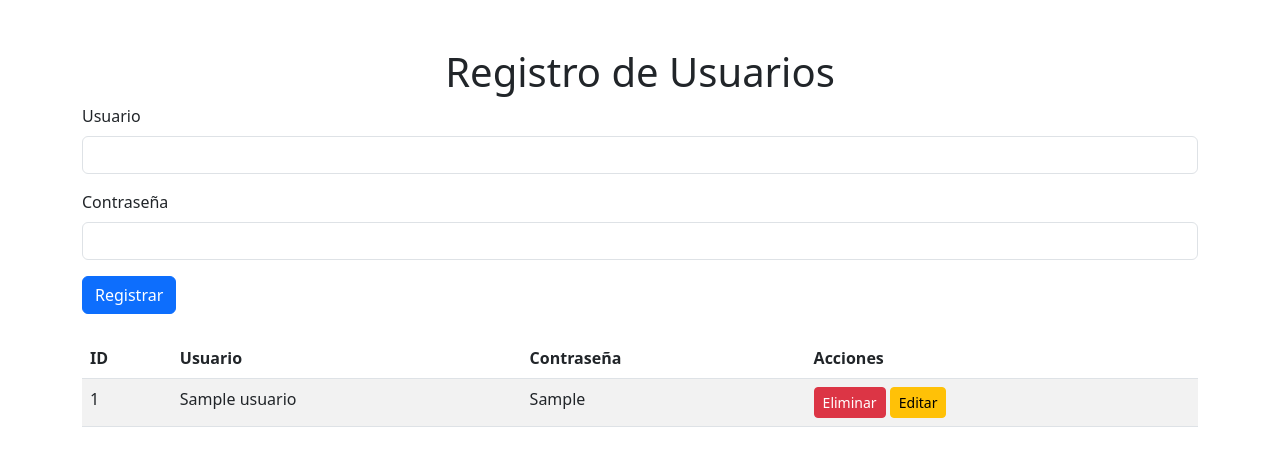
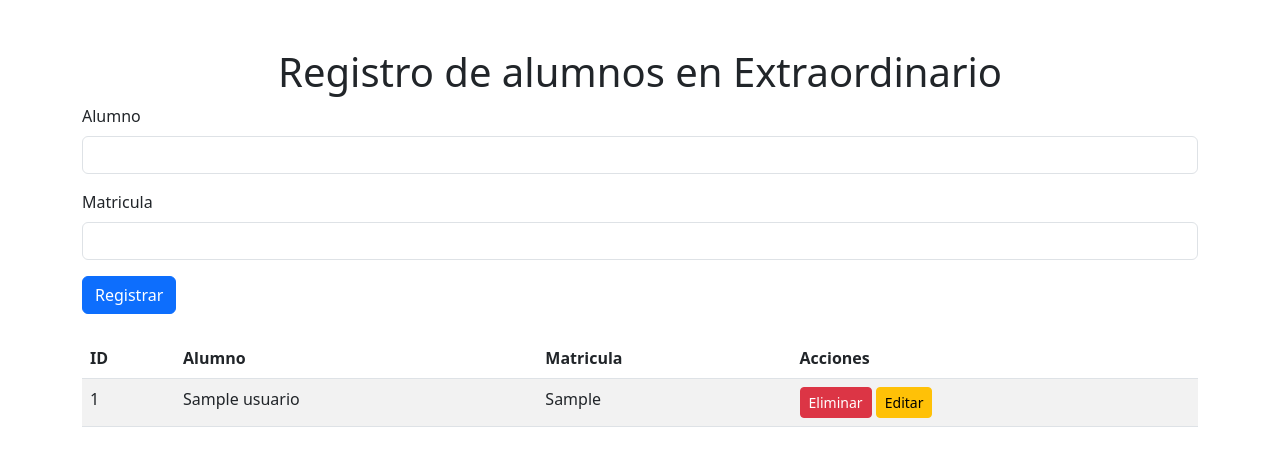
Before and after one commit to Alan-Cortez/Extraordinario, a Flask app: page / in a window 1280 px wide. Shown: the top 466 px of the page. Run offline with Flask 3, Linux system fonts and the light colour scheme; tables that the repository leaves empty or names only in its code hold one stand-in row (values such as "Sample post").

Commit message:
Update app.html

```diff
--- a/templates/app.html
+++ b/templates/app.html
@@ -8,15 +8,15 @@
 </head>
 <body>
     <div class="container mt-5">
-        <h1 class="text-center">Registro de Usuarios</h1>
+        <h1 class="text-center">Registro de alumnos en Extraordinario</h1>
         <form action="/usuarios/guardar" method="POST" class="mb-4">
             <div class="mb-3">
-                <label for="txtUsuario" class="form-label">Usuario</label>
+                <label for="txtUsuario" class="form-label">Alumno</label>
                 <input type="text" class="form-control" id="txtUsuario" name="txtUsuario" required>
             </div>
             <div class="mb-3">
-                <label for="txtContrasena" class="form-label">Contraseña</label>
-                <input type="password" class="form-control" id="txtContrasena" name="txtContrasena" required>
+                <label for="txtContrasena" class="form-label">Matricula</label>
+                <input type="number" class="form-control" id="txtContrasena" name="txtContrasena" required>
             </div>
             <button type="submit" class="btn btn-primary">Registrar</button>
         </form>
@@ -25,8 +25,8 @@
             <thead>
                 <tr>
                     <th>ID</th>
-                    <th>Usuario</th>
-                    <th>Contraseña</th>
+                    <th>Alumno</th>
+                    <th>Matricula</th>
                     <th>Acciones</th>
                 </tr>
             </thead>
@@ -46,16 +46,16 @@
                                 <div class="modal-content">
                                     <form action="/usuarios/actualizar/{{ usuario[0] }}" method="POST">
                                         <div class="modal-header">
-                                            <h5 class="modal-title">Editar Usuario</h5>
+                                            <h5 class="modal-title">Editar Alumno</h5>
                                             <button type="button" class="btn-close" data-bs-dismiss="modal"></button>
                                         </div>
                                         <div class="modal-body">
                                             <div class="mb-3">
-                                                <label for="txtUsuario" class="form-label">Usuario</label>
+                                                <label for="txtUsuario" class="form-label">Alumno</label>
                                                 <input type="text" class="form-control" name="txtUsuario" value="{{ usuario[1] }}" required>
                                             </div>
                                             <div class="mb-3">
-                                                <label for="txtContrasena" class="form-label">Contraseña</label>
+                                                <label for="txtContrasena" class="form-label">Matricula</label>
                                                 <input type="password" class="form-control" name="txtContrasena" value="{{ usuario[2] }}" required>
                                             </div>
                                         </div>
@@ -73,7 +73,6 @@
             </tbody>
         </table>
     </div>
-
     <script src="https://cdn.jsdelivr.net/npm/bootstrap@5.3.0/dist/js/bootstrap.bundle.min.js"></script>
 </body>
 </html>
```
